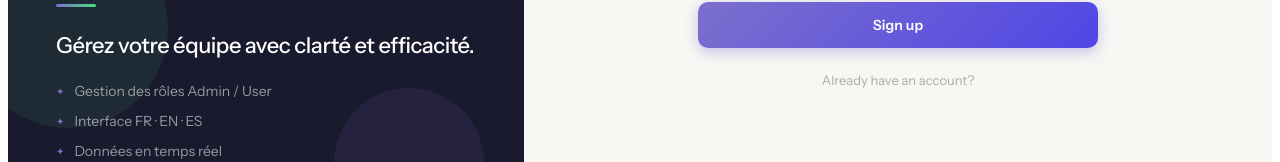
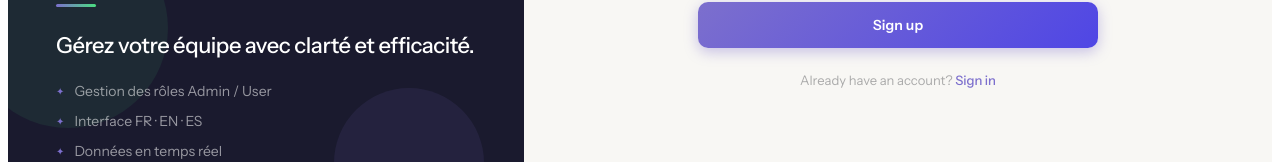
Before and after one commit to AdrianMalmierca/GestiPro, a Next.js app: page /en/register in a window 1280 px wide. Shown: the part 600-762 px from the top of the page. Built offline with nearby package versions, Linux system fonts and the light colour scheme.

Commit message:
changed register

```diff
--- a/src/components/ui/RegisterForm.tsx
+++ b/src/components/ui/RegisterForm.tsx
@@ -12,7 +12,7 @@ type Labels = {
   password: string
   btn: string
   hasAccount: string
-  login: string
+  register: string
   error: string
   quote: string
   features: string[]
@@ -237,7 +237,7 @@ export default function RegisterForm({locale, labels}: { locale: string; labels:
           <p style={{ fontSize: '13px', color: '#aaa', textAlign: 'center', marginTop: '24px' }}>
             {labels.hasAccount}{' '}
             <Link href={`/${currentLocale}/login`} style={{ color: '#7c6fcd', fontWeight: 500, textDecoration: 'none' }}>
-              {labels.login}
+              {labels.register}
             </Link>
           </p>
         </div>
```
